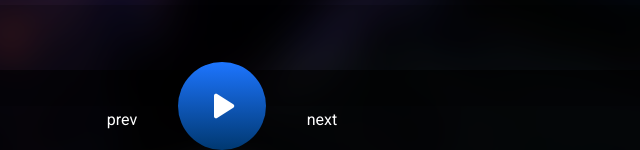
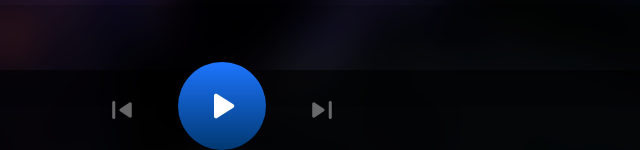
Before and after one commit to diamdesign/musicplayer, a plain HTML site: page index.html in a window 1280 px wide. Shown: the part 650-800 px from the top of the page, 418-1058 px from the left. Drawn offline with nearby package versions, Linux system fonts and the light colour scheme.

Commit message:
Fixed some control styling

```diff
--- a/index.css
+++ b/index.css
@@ -139,9 +139,12 @@ body {
 	left: calc(50% - 100px);
 	transform: translateX(-50%);
 	bottom: 0;
-	width: 60px;
-	height: 60px;
-	line-height: 60px;
+	width: 80px;
+	height: 80px;
+	opacity: 0.4;
+	display: flex;
+	justify-items: center;
+	align-items: center;
 }
 .next {
 	text-align: center;
@@ -149,10 +152,31 @@ body {
 	left: calc(50% + 100px);
 	transform: translateX(-50%);
 	bottom: 0;
-	width: 60px;
-	height: 60px;
-	line-height: 60px;
+	width: 80px;
+	height: 80px;
+	opacity: 0.4;
+	display: flex;
+	justify-items: center;
+	align-items: center;
 }
+
+.prev span,
+.next span {
+	width: 100%;
+	display: flex;
+	align-self: center;
+	align-content: center;
+	justify-content: center;
+	text-align: center;
+	scale: 1.5;
+}
+
+.prev:hover,
+.next:hover {
+	opacity: 1;
+	cursor: pointer;
+}
+
 .list {
 	width: 80%;
 	padding-left: 20px;
--- a/index.html
+++ b/index.html
@@ -113,9 +113,9 @@
 				<h4 class="name">Samuari</h4>
 				<span class="artist">AlexiAction</span>
 			</div>
-			<div class="prev">prev</div>
+			<div class="prev"><span class="material-symbols-rounded">skip_previous</span></div>
 			<div class="play"><span class="material-symbols-rounded">play_arrow</span></div>
-			<div class="next">next</div>
+			<div class="next"><span class="material-symbols-rounded">skip_next</span></div>
 		</div>
 
 		<div id="equalizer"></div>
```
